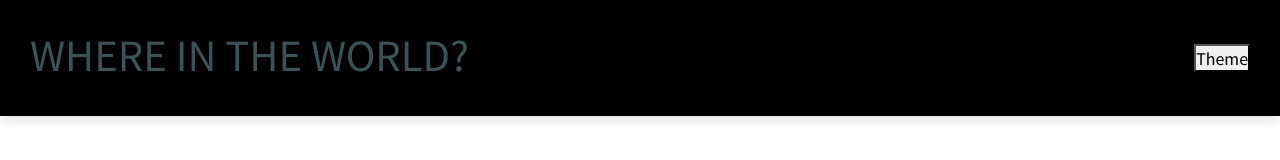
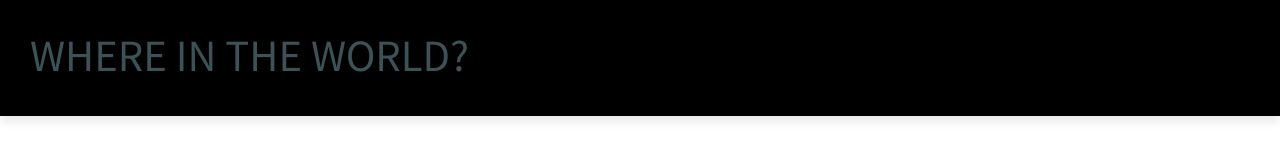
Before and after one commit to MissZamzam/Rest-Countries-API, a React (Create React App) app: page /filter in a window 1280 px wide. Shown: the top 160 px of the page. Built offline with nearby package versions, Linux system fonts and the light colour scheme.

Commit message:
filter by select option throwing an error, adding it to future plans

```diff
--- a/src/components/Header/Header.js
+++ b/src/components/Header/Header.js
@@ -2,20 +2,20 @@ import React from 'react'
 import './Header.css'
 
 const Header = () => {
-  const changeTheme = () => {
-    const header = document.querySelector(".header")
-    const details = document.querySelectorAll('.details')
-    const uls = document.querySelectorAll("ul")
+  // const changeTheme = () => {
+  //   const header = document.querySelector(".header")
+  //   const details = document.querySelectorAll('.details')
+  //   const uls = document.querySelectorAll("ul")
 
-    details.forEach((detail) => {
-      detail.classList.toggle("light-theme")
-    })
-    header.classList.toggle("light-theme")
-    uls.forEach((ul) => {
-      ul.classList.toggle("light-theme")
-    })
-    document.body.classList.toggle("light-theme")
-  }
+  //   details.forEach((detail) => {
+  //     detail.classList.toggle("light-theme")
+  //   })
+  //   header.classList.toggle("light-theme")
+  //   uls.forEach((ul) => {
+  //     ul.classList.toggle("light-theme")
+  //   })
+  //   document.body.classList.toggle("light-theme")
+  // }
 
   return (
     <>
@@ -25,10 +25,10 @@ const Header = () => {
         </div>
 
         <div>
-          <button className="btn-moon" onClick={() => changeTheme()}>
+          {/* <button className="btn-moon" onClick={() => changeTheme()}>
             <i className="fas fa-moon"></i>
             Theme
-          </button>
+          </button> */}
         </div>
       </header>
     </>
```
Also changed, not shown: src/components/Filter/Filter.js (+3 -6 lines).
